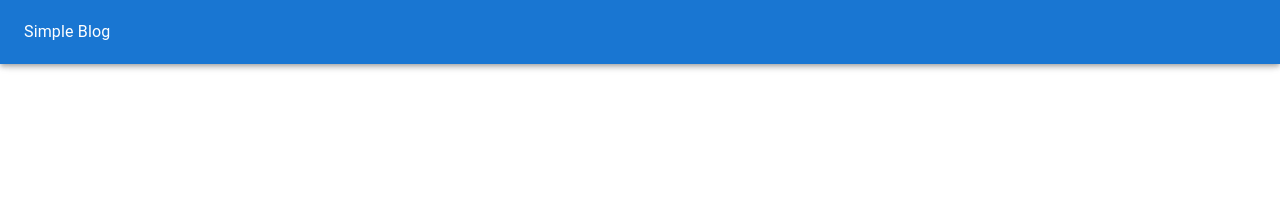
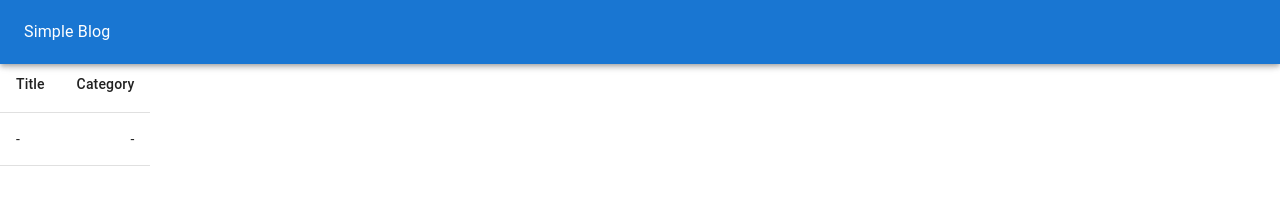
Before and after one commit to GreenCitrus6/simpleblog-frontend, a Next.js app: page / in a window 1280 px wide. Shown: the top 216 px of the page. Built offline with nearby package versions, Linux system fonts and the light colour scheme; no server answers.

Commit message:
created table displaying fetched post data in PostsTable

```diff
--- a/app/components/AppNavbar.tsx
+++ b/app/components/AppNavbar.tsx
@@ -2,7 +2,7 @@ import { AppBar, Toolbar, Typography } from "@mui/material";
 
 export default function AppNavbar() {
     return(
-        <AppBar>
+        <AppBar position="fixed">
             <Toolbar>
                 <Typography>Simple Blog</Typography>
             </Toolbar>
--- a/app/components/PostsTable.tsx
+++ b/app/components/PostsTable.tsx
@@ -1,10 +1,16 @@
 'use client';
-import { Drawer, Table } from "@mui/material";
+import { Table, TableRow, TableCell, TableContainer, TableHead, TableBody } from "@mui/material";
 import { useState, useEffect } from "react";
 import api from '../api/axiosConfig'
 
 export default function PostsTable() {
-    const [posts, setPosts] = useState();
+    const [posts, setPosts] = useState([{
+        id: 0,
+        title: '-',
+        content: '',
+        category: '-',
+        tags: [''],
+    }]);
 
     const getPosts = async () => {
     try {
@@ -21,8 +27,24 @@ export default function PostsTable() {
     },[]);
 
     return(
-        <Table>
-
-        </Table>
+        <TableContainer>
+            <Table>
+                <TableHead>
+                    <TableRow>
+                        <TableCell>Title</TableCell>
+                        <TableCell align="right">Category</TableCell>
+                    </TableRow>
+                </TableHead>
+                <TableBody>
+                    {posts.map((row)=>(
+                        <TableRow
+                            key={row.id}>
+                                <TableCell component="th">{row.title}</TableCell>
+                                <TableCell align="right">{row.category}</TableCell>
+                        </TableRow>
+                    ))}
+                </TableBody>
+            </Table>
+        </TableContainer>
     );
 }
--- a/app/page.tsx
+++ b/app/page.tsx
@@ -10,7 +10,7 @@ export default function Home() {
     <Box sx={{ display: 'flex' }}>
       <AppNavbar/>
       {/* Posts container */}
-      <Box>
+      <Box sx={{ mt: 7 }}>
         <PostsTable />
       </Box>
     </Box>
```
